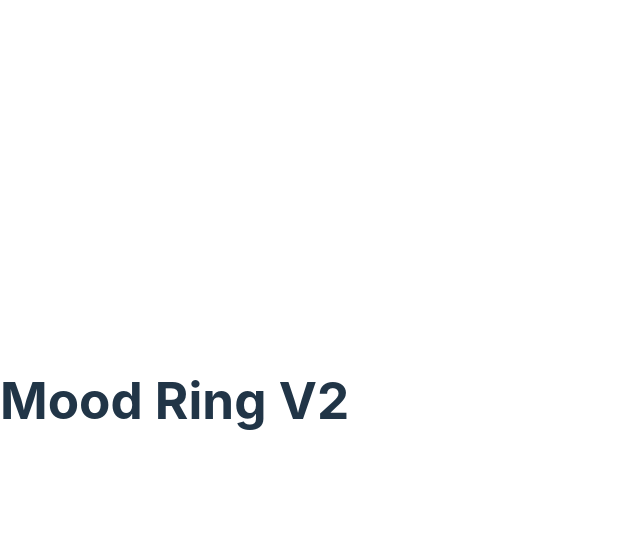
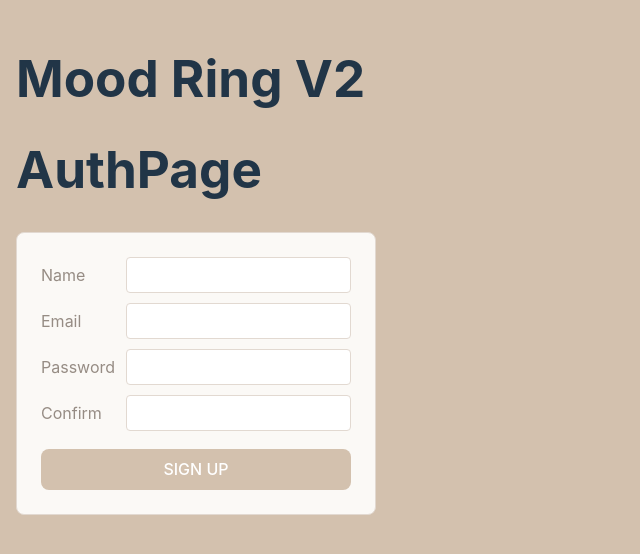
Before and after one commit to ChesterKeh/Mood-Ring, a React (Vite) app: page /signup in a window 1280 px wide. Before the commit this address had no page. Shown: the top 554 px of the page, without its empty margins (0-640 px from the left). Built offline with nearby package versions, Linux system fonts and the light colour scheme.

Commit message:
Add user authentication functionality

```diff
--- a/server.js
+++ b/server.js
@@ -4,6 +4,7 @@ require("./config/database");
 const express = require("express");
 const path = require("path");
 const eventRouter = require("./routes/eventRouter");
+const userRouter = require("./routes/userRoutes");
 
 const server = express();
 
@@ -13,6 +14,7 @@ server.use(express.static(path.join(__dirname, "dist")));
 
 //routes block
 server.use("/event", eventRouter);
+server.use("/users", userRouter);
 
 server.get("/test", (req, res) => {
   res.json({ hello: "world" });
--- a/src/components/UserForm/SignupForm/SignupForm.css
+++ b/src/components/UserForm/SignupForm/SignupForm.css
@@ -0,0 +1,158 @@
+/* CSS Custom Properties */
+:root {
+    --white: #ffffff;
+    --tan-1: #fbf9f6;
+    --tan-2: #e7e2dd;
+    --tan-3: #e2d9d1;
+    --tan-4: #d3c1ae;
+    --orange: #f67f00;
+    --text-light: #968c84;
+    --text-dark: #615954;
+}
+
+*,
+*:before,
+*:after {
+    box-sizing: border-box;
+}
+
+body {
+    margin: 0;
+    font-family: -apple-system, BlinkMacSystemFont, "Segoe UI", "Roboto",
+        "Oxygen", "Ubuntu", "Cantarell", "Fira Sans", "Droid Sans",
+        "Helvetica Neue", sans-serif;
+    -webkit-font-smoothing: antialiased;
+    -moz-osx-font-smoothing: grayscale;
+    background-color: var(--tan-4);
+    padding: 2vmin;
+    height: 100vh;
+}
+
+code {
+    font-family: source-code-pro, Menlo, Monaco, Consolas, "Courier New",
+        monospace;
+}
+
+#root {
+    height: 100%;
+}
+
+.align-ctr {
+    text-align: center;
+}
+
+.align-rt {
+    text-align: right;
+}
+
+.smaller {
+    font-size: smaller;
+}
+
+.flex-ctr-ctr {
+    display: flex;
+    justify-content: center;
+    align-items: center;
+}
+
+.flex-col {
+    flex-direction: column;
+}
+
+.flex-j-end {
+    justify-content: flex-end;
+}
+
+.scroll-y {
+    overflow-y: scroll;
+}
+
+.section-heading {
+    display: flex;
+    justify-content: space-around;
+    align-items: center;
+    background-color: var(--tan-1);
+    color: var(--text-dark);
+    border: 0.1vmin solid var(--tan-3);
+    border-radius: 1vmin;
+    padding: 0.6vmin;
+    text-align: center;
+    font-size: 2vmin;
+}
+
+.form-container {
+    padding: 3vmin;
+    background-color: var(--tan-1);
+    border: 0.1vmin solid var(--tan-3);
+    border-radius: 1vmin;
+}
+
+p.error-message {
+    color: var(--orange);
+    text-align: center;
+}
+
+form {
+    display: grid;
+    grid-template-columns: 1fr 3fr;
+    gap: 1.25vmin;
+    color: var(--text-light);
+}
+
+label {
+    font-size: 2vmin;
+    display: flex;
+    align-items: center;
+}
+
+input {
+    padding: 1vmin;
+    font-size: 2vmin;
+    border: 0.1vmin solid var(--tan-3);
+    border-radius: 0.5vmin;
+    color: var(--text-dark);
+    background-image: none !important;
+    /* prevent lastpass */
+    outline: none;
+}
+
+input:focus {
+    border-color: var(--orange);
+}
+
+button,
+a.button {
+    margin: 1vmin;
+    padding: 1vmin;
+    color: var(--white);
+    background-color: var(--orange);
+    font-size: 2vmin;
+    font-weight: bold;
+    text-decoration: none;
+    text-align: center;
+    border: 0.1vmin solid var(--tan-2);
+    border-radius: 0.5vmin;
+    outline: none;
+    cursor: pointer;
+}
+
+button.btn-sm {
+    font-size: 1.5vmin;
+    padding: 0.6vmin 0.8vmin;
+}
+
+button.btn-xs {
+    font-size: 1vmin;
+    padding: 0.4vmin 0.5vmin;
+}
+
+button:disabled,
+form:invalid button[type="submit"] {
+    cursor: not-allowed;
+    background-color: var(--tan-4);
+}
+
+button[type="submit"] {
+    grid-column: span 2;
+    margin: 1vmin 0 0;
+}
--- a/src/components/UserForm/SignupForm/SignupForm.jsx
+++ b/src/components/UserForm/SignupForm/SignupForm.jsx
@@ -1,6 +1,7 @@
 import { Component } from "react";
 import "./SignupForm.css";
-import { signUp } from "./path/to/signUp";
+import { signUp } from "../../../utilities/user-service";
+import "./SignupForm.css";
 
 export default class SignUpForm extends Component {
   state = {
@@ -9,6 +10,32 @@ export default class SignUpForm extends Component {
     password: "",
     confirm: "",
     error: "",
+  };
+
+  handleChange = (evt) => {
+    this.setState({
+      [evt.target.name]: evt.target.value,
+      error: "",
+    });
+  };
+
+  handleSubmit = async (event) => {
+    event.preventDefault();
+
+    try {
+      // await postData("/api/users", formData);
+      const token = await signUp(this.state);
+
+      if (token.error) {
+        this.setState({ error: token.error });
+      } else {
+        localStorage.setItem("token", token.token);
+      }
+    } catch (e) {
+      const error = JSON.stringify(e);
+      console.log("error", typeof error);
+      this.setState({ error });
+    }
   };
 
   render() {
--- a/src/pages/App/App.jsx
+++ b/src/pages/App/App.jsx
@@ -1,14 +1,22 @@
 import { useState } from "react";
 import CalendarPage from "../CalendarPage/CalendarPage";
 import { Route, Routes } from "react-router-dom";
+import AuthPage from "../UserForm/AuthForm/AuthPage";
+import { getUser } from "../../utilities/user-service";
 
 function App() {
-
   return (
     <>
       <h1>Mood Ring V2</h1>
       <Routes>
-        <Route path="/calendar" element={<CalendarPage/>}/>
+        <Route
+          path="/calendar"
+          element={<CalendarPage />}
+        />
+        <Route
+          path="/signup"
+          element={<AuthPage />}
+        />
       </Routes>
     </>
   );
--- a/src/pages/UserForm/AuthForm/AuthPage.jsx
+++ b/src/pages/UserForm/AuthForm/AuthPage.jsx
@@ -1,3 +1,4 @@
+import React, { useState } from "react";
 import SignUpForm from "../../../components/UserForm/SignupForm/SignupForm";
 
 export default function AuthPage() {
--- a/src/utilities/user-api.js
+++ b/src/utilities/user-api.js
@@ -1,19 +1,17 @@
-export async function createUser(user) {
-  console.log(user);
-  const newItem = {
-    name: user.name,
-    email: user.email,
-    password: user.password,
-  };
-  console.log(newItem);
-  const response = await fetch("http://localhost:3000/api/users/create", {
+const BASE_URL = "/api/users";
+
+//* all the fetch for users should be here
+export async function signUp(userData) {
+  const res = await fetch(BASE_URL, {
     method: "POST",
-    headers: {
-      "Content-Type": "application/json",
-      // Authorization: `Bearer ${token}`,
-    },
-    body: JSON.stringify(newItem),
+    headers: { "Content-Type": "application/json" },
+    body: JSON.stringify(userData),
   });
-  const jsonData = await response.json();
-  return jsonData;
+  if (res.ok) {
+    log("return json");
+    return res.json();
+  } else {
+    log("error in signup");
+    throw new Error("Invalid Sign Up");
+  }
 }
--- a/src/utilities/user-service.js
+++ b/src/utilities/user-service.js
@@ -0,0 +1,41 @@
+import * as usersAPI from "./user-api";
+
+export function getToken() {
+  // getItem returns null if there's no string
+  const token = localStorage.getItem("token");
+  if (!token) return null;
+  // Obtain the payload of the token
+  const payload = JSON.parse(atob(token.split(".")[1]));
+  // A JWT's exp is expressed in seconds, not milliseconds, so convert
+  if (payload.exp < Date.now() / 1000) {
+    // Token has expired - remove it from localStorage
+    localStorage.removeItem("token");
+    return null;
+  }
+  return token;
+}
+
+export function getUser() {
+  const token = getToken();
+  // If there's a token, return the user in the payload, otherwise return null
+  return token ? JSON.parse(atob(token.split(".")[1])).user : null;
+}
+
+//* service checks and prepares the data
+export async function signUp(formData) {
+  //* data check / cleanup
+  const userData = { ...formData };
+  delete userData.error;
+  delete userData.confirm;
+
+  //* validation
+  if (userData.password.trim().length < 3) {
+    return { error: "password too short" };
+  }
+
+  // Delegate the network request code to the users-api.js API module
+  // which will ultimately return a JSON Web Token (JWT)
+  const token = await usersAPI.signUp(userData);
+  // Baby step by returning whatever is sent back by the server
+  return token;
+}
```
Also changed, not shown: config/database 2.js (deleted, +0 -9 lines), controllers/userController.js (+27 -0 lines), crud-helper.js (+18 -0 lines), models/userModels.js (+41 -0 lines), routes/userRoutes.js (+8 -0 lines).
